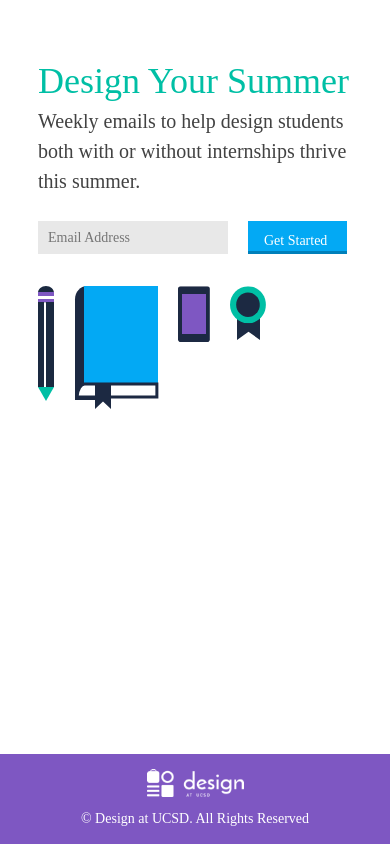
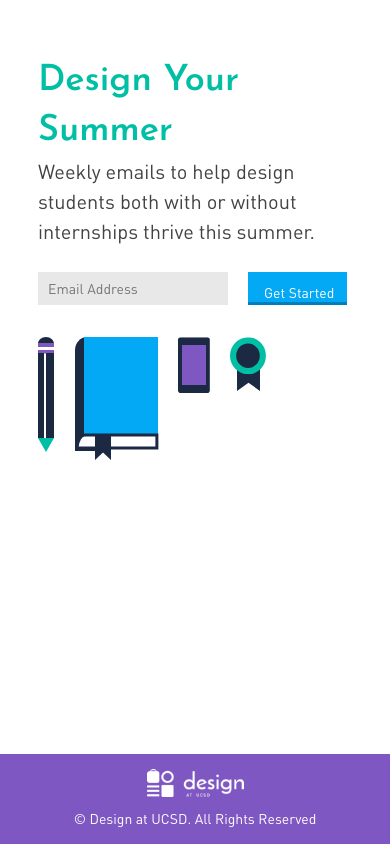
Before and after one commit to designatucsd/summer, a website: page index.html in a window 390 px wide. Drawn offline with nearby package versions, Linux system fonts and the light colour scheme.

Commit message:
fonts again

```diff
--- a/main.css
+++ b/main.css
@@ -10,7 +10,7 @@
    Base styles: opinionated defaults
    ========================================================================== */
 
-@import url('https://fonts.googleapis.com/css?family=Josefin+Sans');
+@import url('https://fonts.googleapis.com/css?family=Josefin+Sans:400,600,700');
 
 @import url('https://maxcdn.bootstrapcdn.com/font-awesome/4.7.0/css/font-awesome.min.css');
 
@@ -123,7 +123,7 @@ input[type=email] {
   box-sizing: border-box;
   border: none;
   /* margin: 0 5px; */
-  font-family: DIN-Regular;
+  font-family: FF_DIN_Regular;
   font-size: 1.25rem;
   padding-left: 10px;
 }
@@ -139,7 +139,7 @@ input[type=button], input[type=submit], input[type=reset] {
     text-decoration: none;
     margin: 0 5px;
     cursor: pointer;
-    font-family: DIN-Regular;
+    font-family: FF_DIN_Regular;
     font-size: 1.25rem;
 }
 
@@ -167,7 +167,8 @@ input[type=button], input[type=submit], input[type=reset] {
 
 
 .design_summer{
-font-family: JosefinSans-Bold;
+font-family: 'Josefin Sans', sans-serif;
+font-weight: 600;
 font-size: 3rem;
 color: #00BFA5;
 letter-spacing: 0;
@@ -175,7 +176,7 @@ letter-spacing: 0;
 
 .subText{
   /* Weekly emails to hel: */
-font-family: DIN-Regular;
+font-family: FF_DIN_Regular;
 font-size: 1.25rem;
 color: #424242;
 letter-spacing: 0;
@@ -225,7 +226,7 @@ width: 417px;
     justify-content: flex-end;
     margin-right: 35px;
     font-size: 1.25rem;
-    font-family: DIN-Regular;
+    font-family: FF_DIN_Regular;
 }
 
 @media only screen and (max-width: 800px){
@@ -241,13 +242,14 @@ width: 417px;
       text-decoration: none;
       margin: 0 5px;
       cursor: pointer;
-      font-family: DIN-Regular;
+      font-family: FF_DIN_Regular;
       font-size: 14px;
       text-align: center;
   }
 
   .design_summer{
-  font-family: JosefinSans-Bold;
+  font-family: 'Josefin Sans', sans-serif;
+  font-weight: 600;
   font-size: 36px;
   color: #00BFA5;
   letter-spacing: 0;
@@ -255,7 +257,7 @@ width: 417px;
 
   .subText{
     /* Weekly emails to hel: */
-  font-family: DIN-Regular;
+  font-family: FF_DIN_Regular;
   font-size: 14px;
   color: #424242;
   letter-spacing: 0;
@@ -272,7 +274,7 @@ width: 417px;
     box-sizing: border-box;
     border: none;
     /* margin: 0 5px; */
-    font-family: DIN-Regular;
+    font-family: FF_DIN_Regular;
     font-size: 14px;
     padding-left: 10px;
   }
@@ -294,7 +296,7 @@ width: 417px;
 
   .subText{
     /* Weekly emails to hel: */
-  font-family: DIN-Regular;
+  font-family: FF_DIN_Regular;
   font-size: 1.25rem;
   color: #424242;
   letter-spacing: 0;
```
